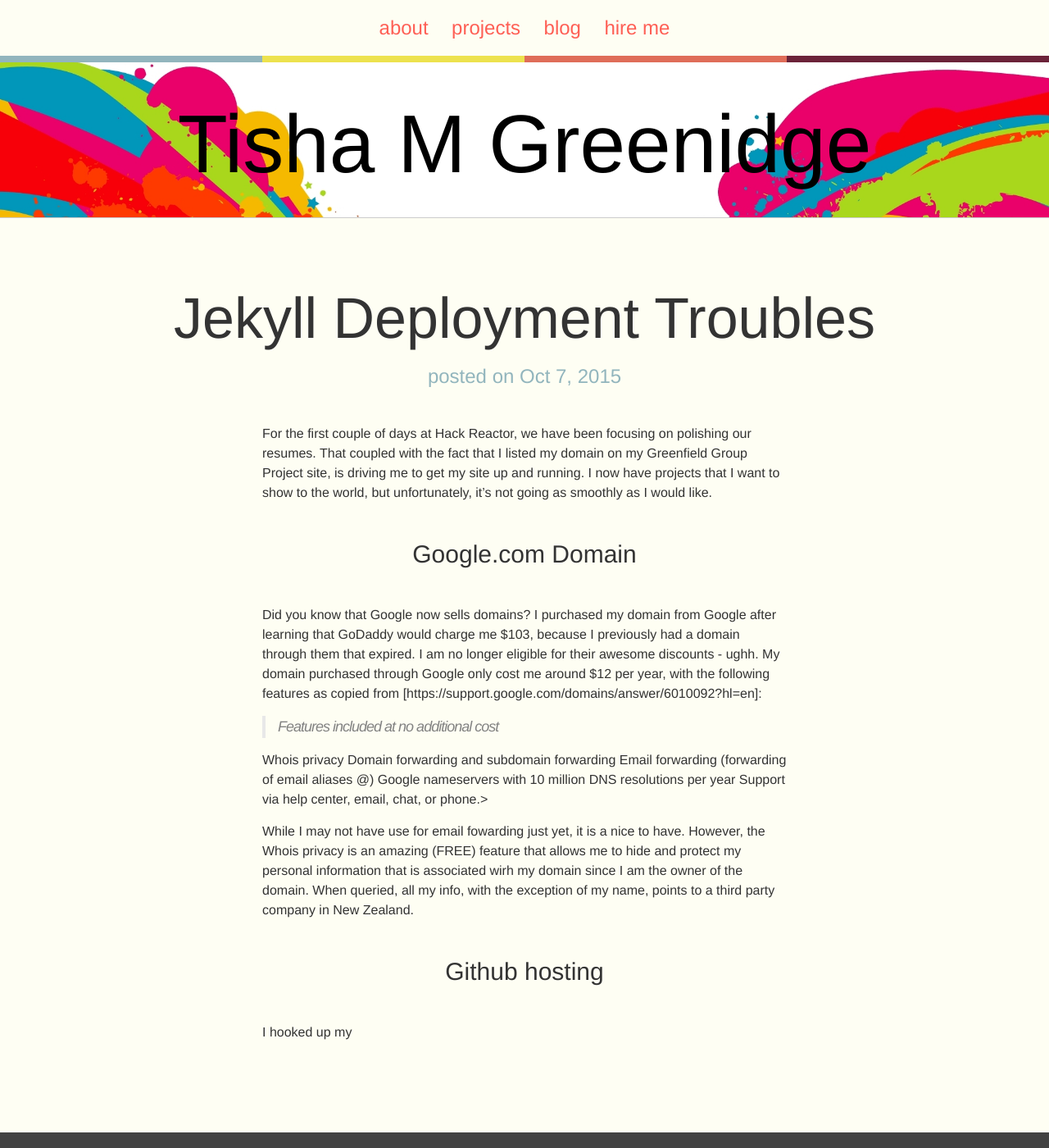
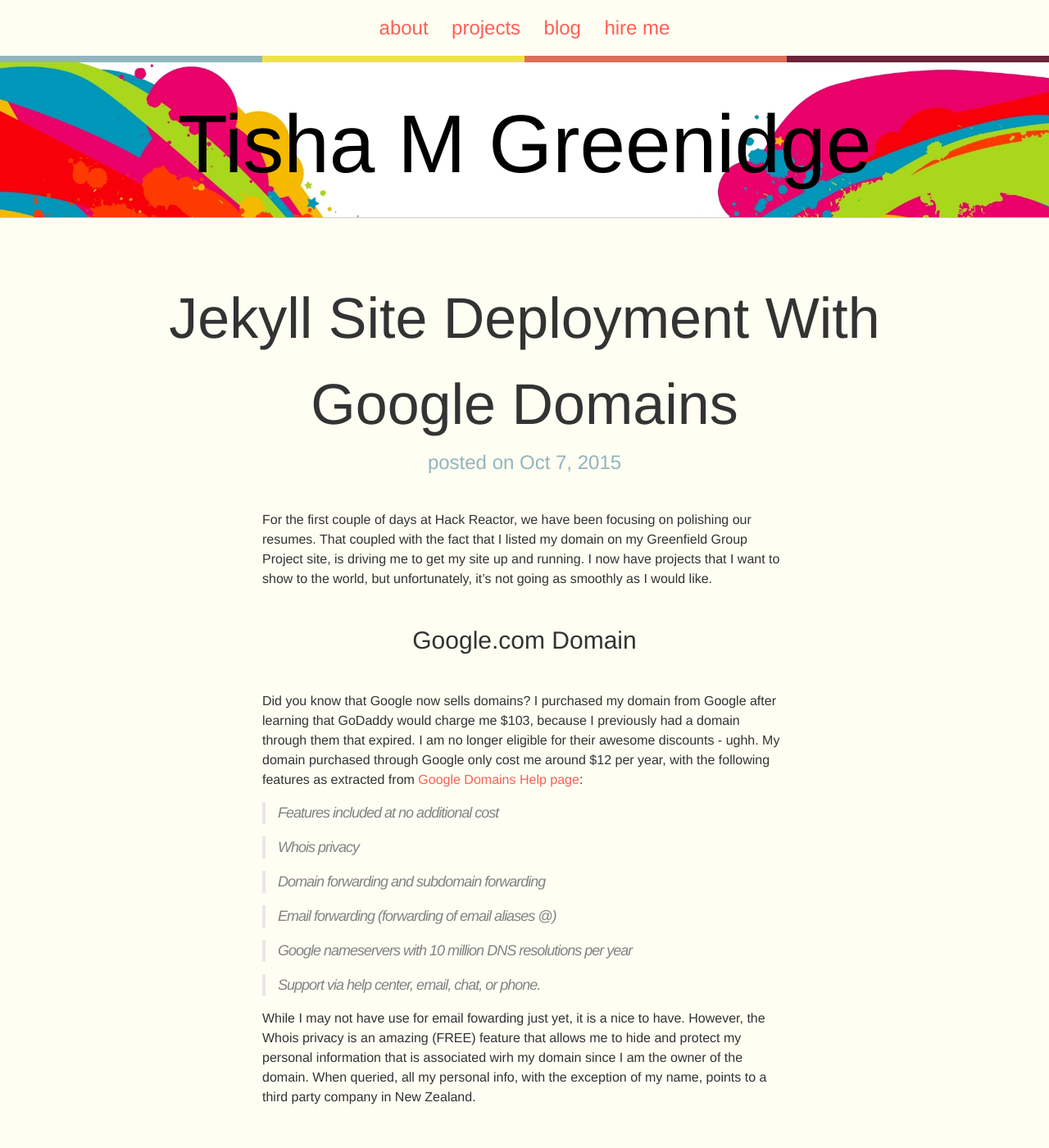
Before and after one commit to tgreenidge/portfolio, a Jekyll site: the page built from _posts/blog/2015-10-07-jekyll-deployment-troubles.markdown, in a window 1280 px wide and 1400 px high. Shown: the whole window at 82% size. Built offline with Jekyll 4.4.1, drawn with Linux system fonts in a browser that asks for light colours.

Commit message:
modified blog post on jekyll deployment

```diff
--- a/_posts/blog/2015-10-07-jekyll-deployment-troubles.markdown
+++ b/_posts/blog/2015-10-07-jekyll-deployment-troubles.markdown
@@ -1,6 +1,6 @@
 ---
 layout: post
-title:  "Jekyll Deployment Troubles"
+title:  "Jekyll Site Deployment With Google Domains"
 date:   2015-10-07
 categories: blog
 featured: true
@@ -9,16 +9,21 @@ featured: true
 For the first couple of days at Hack Reactor, we have been focusing on polishing our resumes. That coupled with the fact that I listed my domain on my Greenfield Group Project site, is driving me to get my site up and running. I now have projects that I want to show to the world, but unfortunately, it's not going as smoothly as I would like.
 
 ### Google.com Domain
-Did you know that Google now sells domains? I purchased my domain from Google after learning that GoDaddy would charge me $103, because I previously had a domain through them that expired. I am no longer eligible for their awesome discounts - ughh. My domain purchased through Google only cost me around $12 per year, with the following features as copied from [https://support.google.com/domains/answer/6010092?hl=en]:
+Did you know that Google now sells domains? I purchased my domain from Google after learning that GoDaddy would charge me $103, because I previously had a domain through them that expired. I am no longer eligible for their awesome discounts - ughh. My domain purchased through Google only cost me around $12 per year, with the following features as extracted from [Google Domains Help page](https://support.google.com/domains/answer/6010092?hl=en):
+
   >Features included at no additional cost
 
-  Whois privacy
-  Domain forwarding and subdomain forwarding
-  Email forwarding (forwarding of email aliases @<your domain>)
-  Google nameservers with 10 million DNS resolutions per year
-  Support via help center, email, chat, or phone.>
+  >Whois privacy
 
-While I may not have use for email fowarding just yet, it is a nice to have. However, the Whois privacy is an amazing (FREE) feature that allows me to hide and protect my personal information that is associated wirh my domain since I am the owner of the domain. When queried, all my info, with the exception of my name, points to a third party company in New Zealand.
+  >Domain forwarding and subdomain forwarding
+
+  >Email forwarding (forwarding of email aliases @<your domain>)
+
+  >Google nameservers with 10 million DNS resolutions per year
+
+  >Support via help center, email, chat, or phone.
+
+While I may not have use for email fowarding just yet, it is a nice to have. However, the Whois privacy is an amazing (FREE) feature that allows me to hide and protect my personal information that is associated wirh my domain since I am the owner of the domain. When queried, all my personal info, with the exception of my name, points to a third party company in New Zealand.
 
 ### Github hosting
-I hooked up my
+Post in progress...
--- a/_posts/project/2015-10-08-athena-project.markdown
+++ b/_posts/project/2015-10-08-athena-project.markdown
@@ -9,4 +9,4 @@ live-link: https://athena-news.github.io/
 ---
 
 
-I worked on this project in a group 4.
+Project description pending.
```
